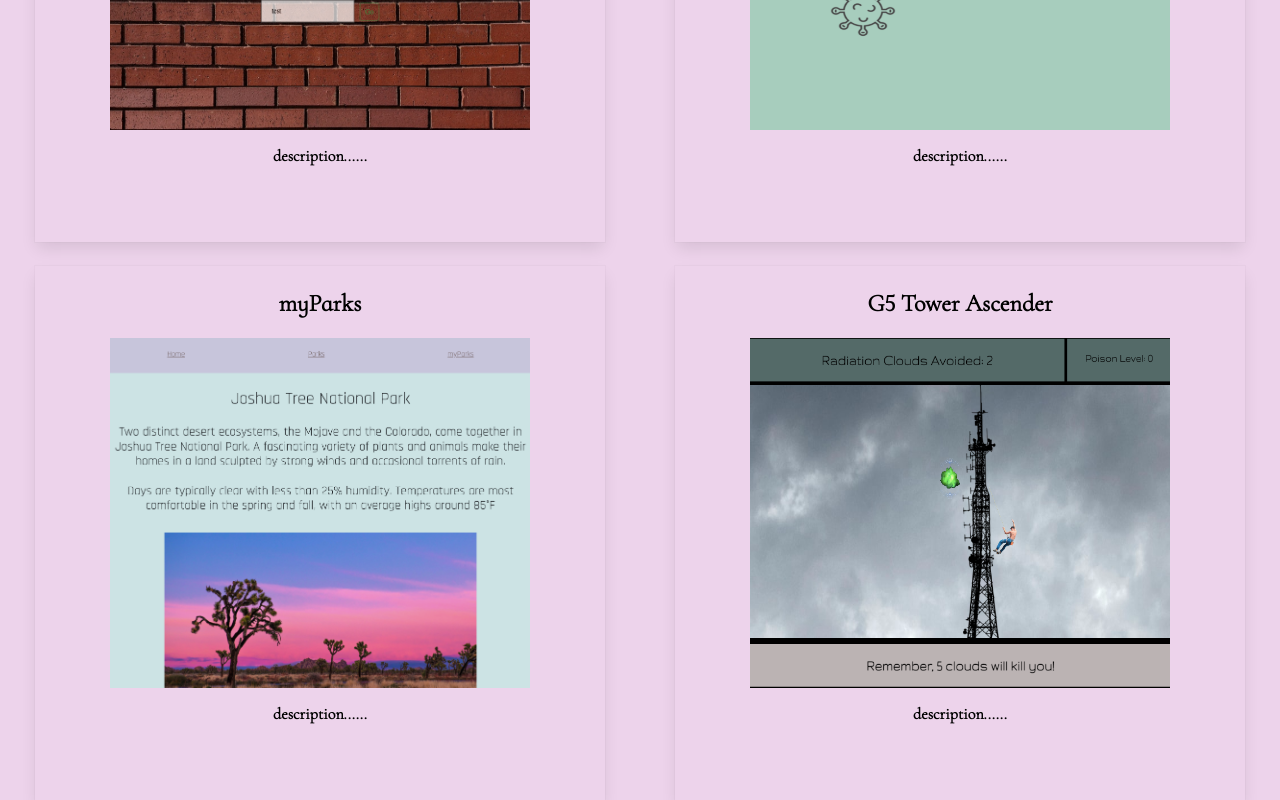
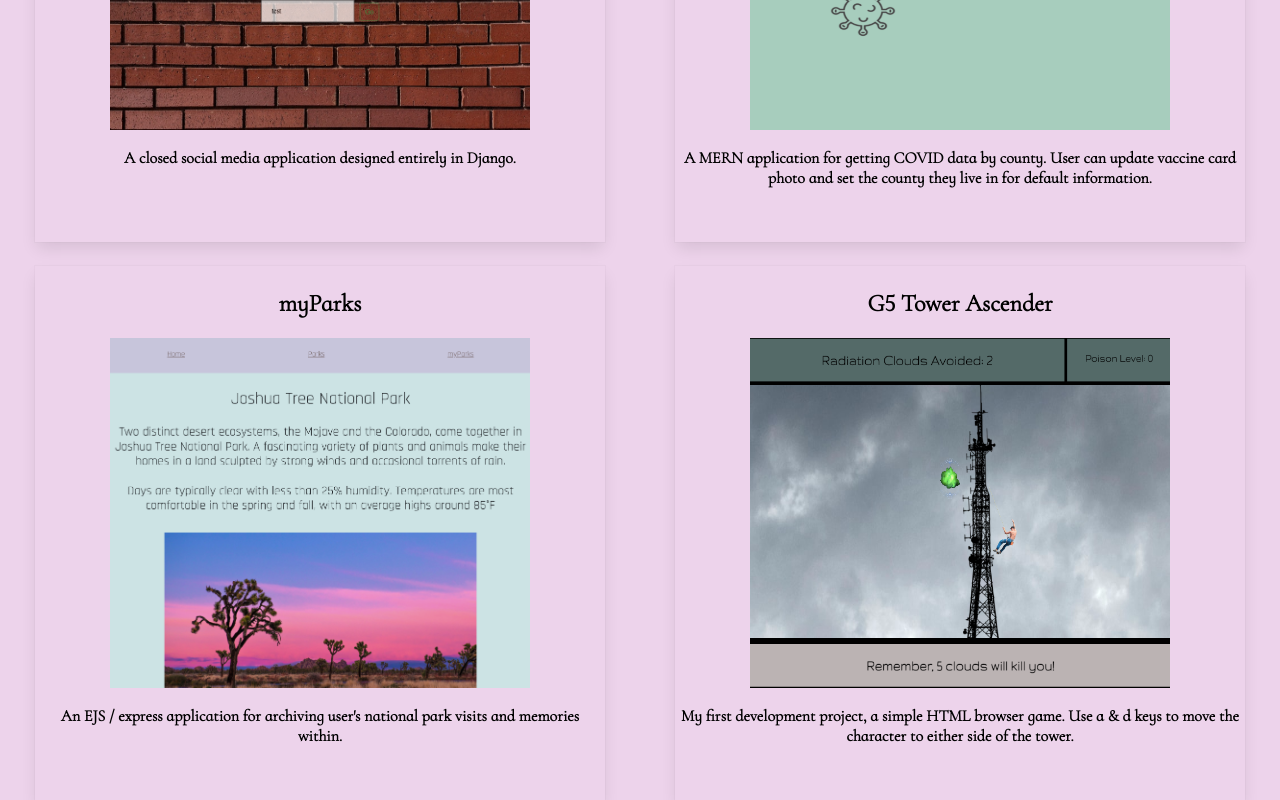
Before and after one commit to cspdevs000/dev-portfolio, a React (Create React App) app: page /projects in a window 1280 px wide. Shown: the part 397-1197 px from the top of the page. Built offline with nearby package versions, Linux system fonts and the light colour scheme; a web font is replaced by a local one.

Commit message:
projects page added

```diff
--- a/src/components/Projects.css
+++ b/src/components/Projects.css
@@ -30,6 +30,10 @@
     height: 100%;
 }
 
+.project-description {
+    padding: 2px;
+}
+
 @media screen and (max-width: 900px) {
     .project-card {
         height: 65vh;
--- a/src/components/Projects.js
+++ b/src/components/Projects.js
@@ -16,7 +16,7 @@ class Projects extends Component {
                         <img src={neighborly} className='project-img'/>
                     </a>
                     <p className='project-description'>
-                        description......
+                        A  closed social media application designed entirely in Django.
                     </p>
                 </div>
                 <div className='project-card'>
@@ -25,7 +25,7 @@ class Projects extends Component {
                         <img src={viral} className='project-img'/>
                     </a>
                     <p className='project-description'>
-                        description......
+                        A MERN application for getting COVID data by county. User can update vaccine card photo and set the county they live in for default information.
                     </p>
                 </div>
                 <div className='project-card'>
@@ -34,7 +34,7 @@ class Projects extends Component {
                         <img src={myparks} className='project-img'/>
                     </a>
                     <p className='project-description'>
-                        description......
+                        An EJS / express application for archiving user's national park visits and memories within.
                     </p>
                 </div>
                 <div className='project-card'>
@@ -43,7 +43,7 @@ class Projects extends Component {
                         <img src={g5towerascender} className='project-img'/>
                     </a>
                     <p className='project-description'>
-                        description......
+                        My first development project, a simple HTML browser game. Use a & d keys to move the character to either side of the tower.
                     </p>
                 </div>
             </div>
```
